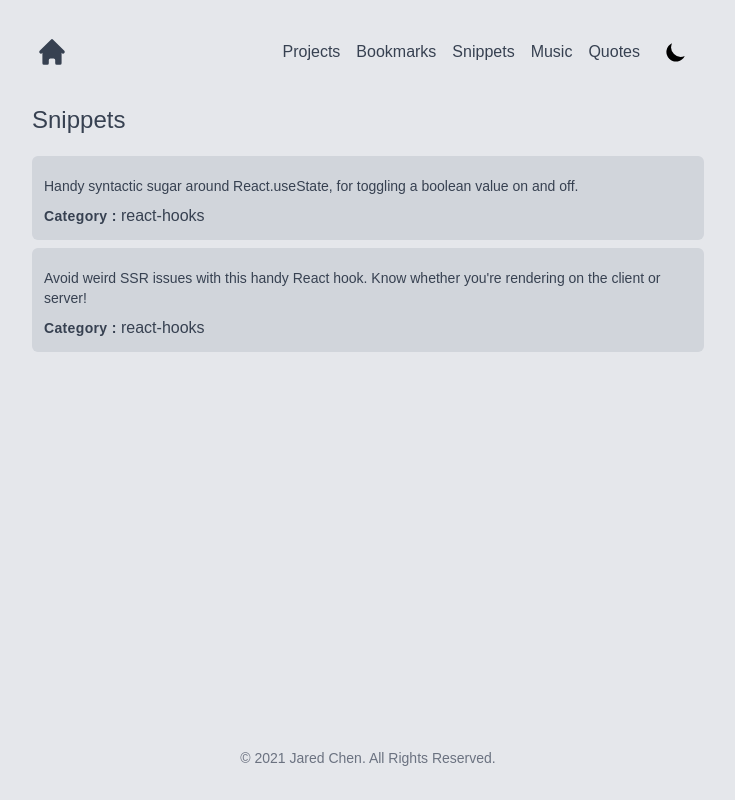
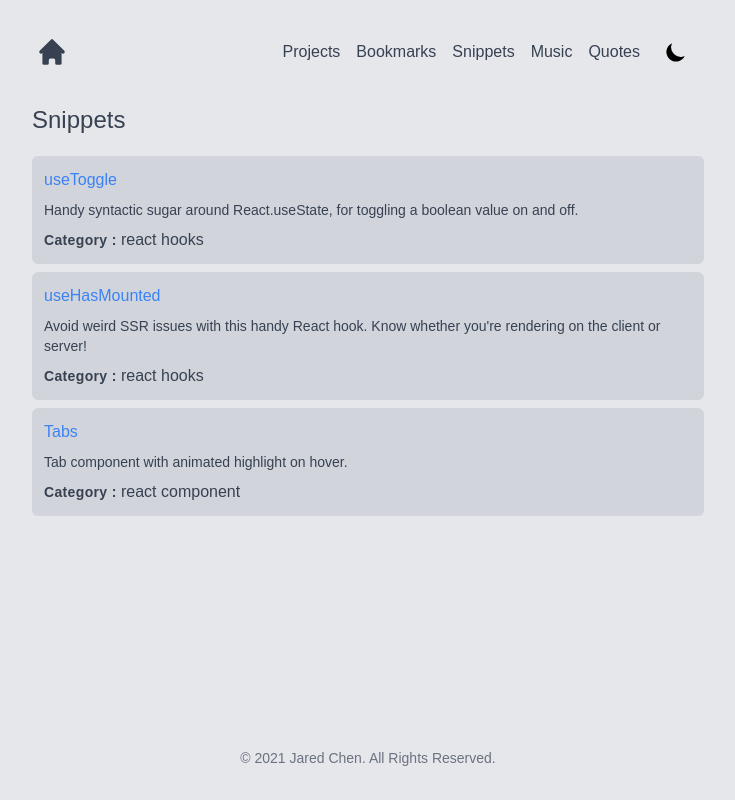
Before and after one commit to destroymayor/jared, a Next.js app: page /snippets in a window 1280 px wide. Shown: the whole page, without its empty margins (272-1007 px from the left). Built offline with nearby package versions, Linux system fonts and the light colour scheme.

Commit message:
chore: Add category in data

```diff
--- a/src/data/music.js
+++ b/src/data/music.js
@@ -1,5 +1,6 @@
 import lanternsImage from '@/public/images/music/lanterns.jpg';
 import aliveImage from '@/public/images/music/alive.jpg';
+import lastForeverImage from '@/public/images/music/last-forever.jpg';
 import remedyImage from '@/public/images/music/remedy.jpg';
 import sunsetImage from '@/public/images/music/sunset.jpg';
 import jasonImage from '@/public/images/music/jason.jpg';
@@ -16,6 +17,12 @@ const data = [
     link: 'https://www.youtube.com/watch?v=xcHrHxwi0fg&ab_channel=Tobu',
     title: 'Alive',
     performer: 'Steerner & Tobu',
+  },
+  {
+    image: lastForeverImage.src,
+    link: 'https://www.youtube.com/watch?v=kMCvccfMH9g&ab_channel=EDMCrusher',
+    title: 'Last Forever',
+    performer: 'Joan Ember, Mike Archangelo',
   },
   {
     image: remedyImage.src,
--- a/src/data/snippets.js
+++ b/src/data/snippets.js
@@ -1,13 +1,18 @@
 const data = [
   {
-    name: 'useToggle',
+    title: 'useToggle',
     description: `Handy syntactic sugar around React.useState, for toggling a boolean value on and off.`,
-    category: 'react-hooks',
+    category: 'react hooks',
   },
   {
-    name: 'useHasMounted',
+    title: 'useHasMounted',
     description: `Avoid weird SSR issues with this handy React hook. Know whether you're rendering on the client or server!`,
-    category: 'react-hooks',
+    category: 'react hooks',
+  },
+  {
+    title: 'Tabs',
+    description: 'Tab component with animated highlight on hover.',
+    category: 'react component',
   },
 ];
 
--- a/src/data/work-experience.js
+++ b/src/data/work-experience.js
@@ -2,7 +2,7 @@ const data = [
   {
     title: 'Tagtoo - Front-end Engineer',
     year: '2019/09 - Present',
-    description: `Independently responsible for the development and maintenance of the company's front-end projects, including :`,
+    description: `Independently responsible for the development and maintenance of the company's front-end projects, including`,
     projects: [
       {
         product: 'AdChief',
```
Also changed, not shown: public/images/music/last-forever.jpg (added).
